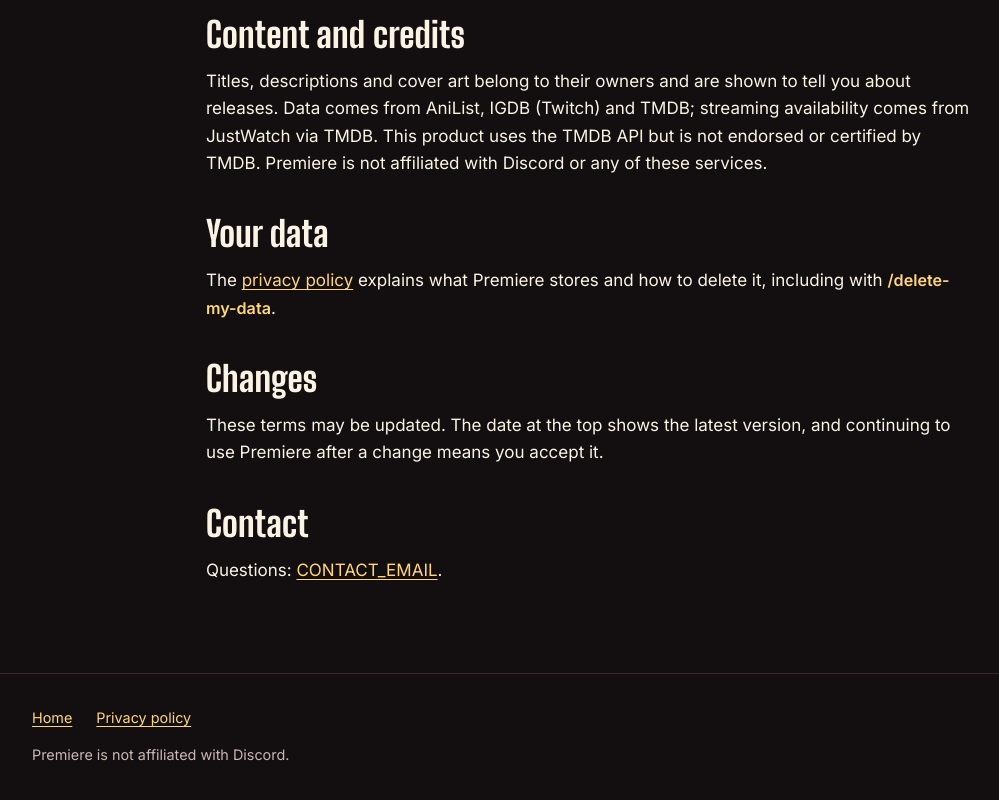
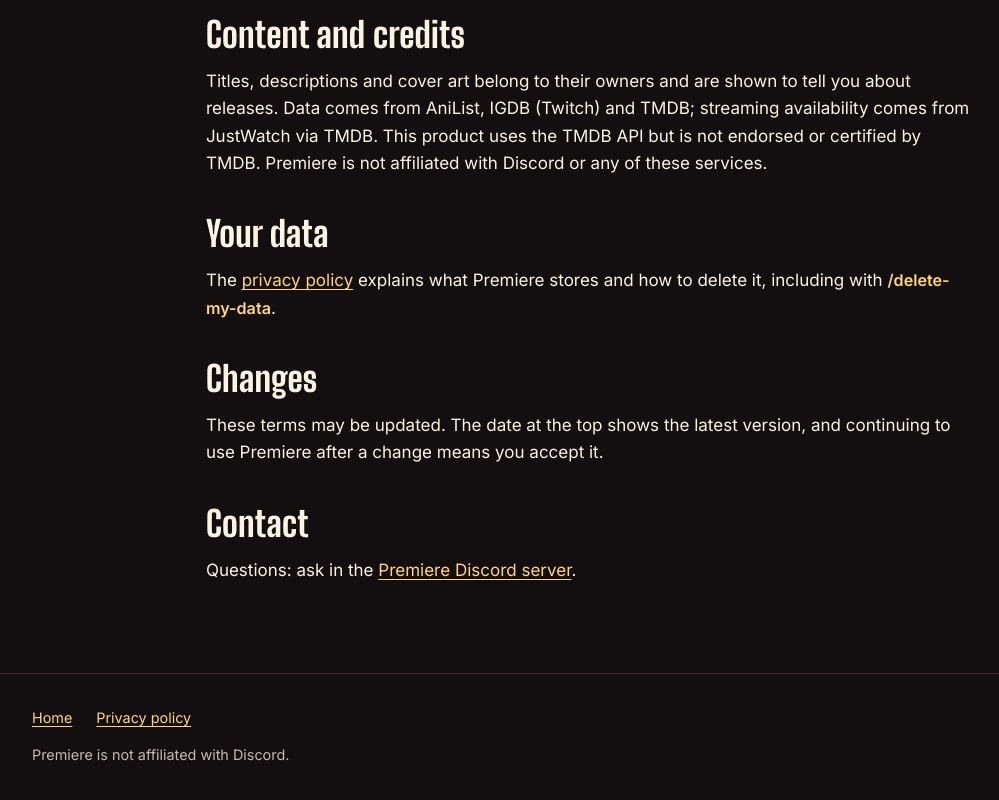
Before and after one commit to hvn-x/PremiereSite, a plain HTML site: page terms.html in a window 1280 px wide. Shown: the part 1043-1843 px from the top of the page, without its empty margins (48-1047 px from the left). Drawn offline with Linux system fonts and the light colour scheme.

Commit message:
Update terms.html

```diff
--- a/terms.html
+++ b/terms.html
@@ -53,7 +53,7 @@
 
     <h2>Contact</h2>
     <!-- EDIT: replace with your contact email or support server invite. -->
-    <p>Questions: <a href="mailto:CONTACT_EMAIL">CONTACT_EMAIL</a>.</p>
+    <p>Questions: ask in the <a href="https://discord.gg/dvxegavKFR">Premiere Discord server</a>.</p>
   </main>
 
   <footer class="site-footer">
```
